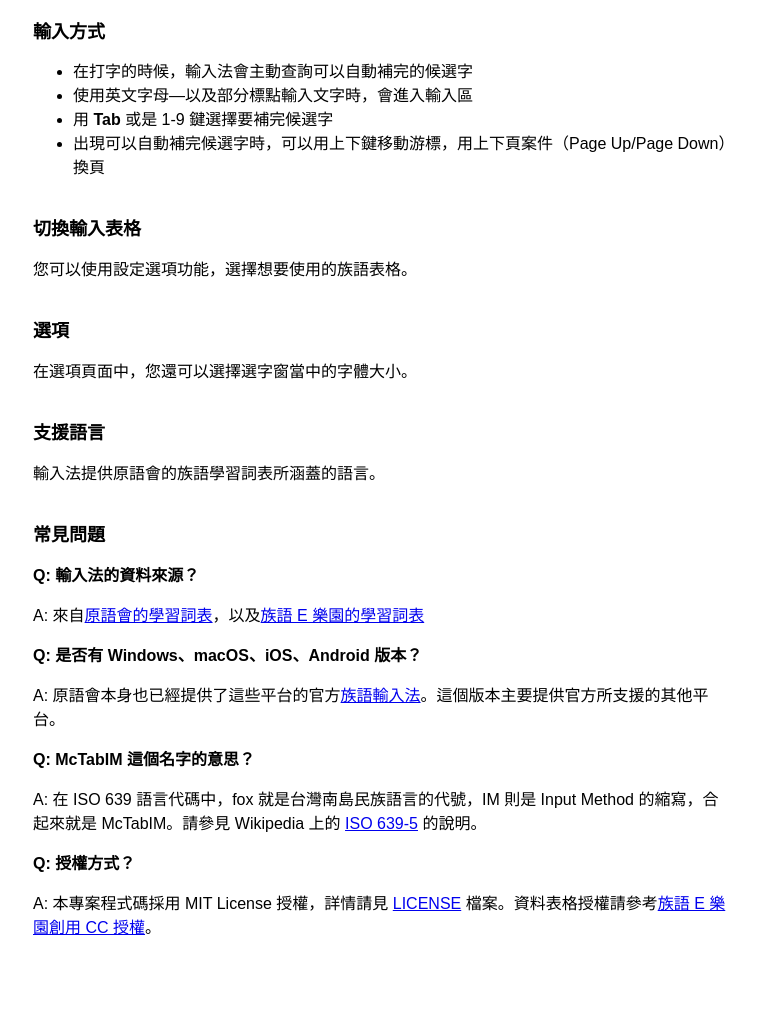
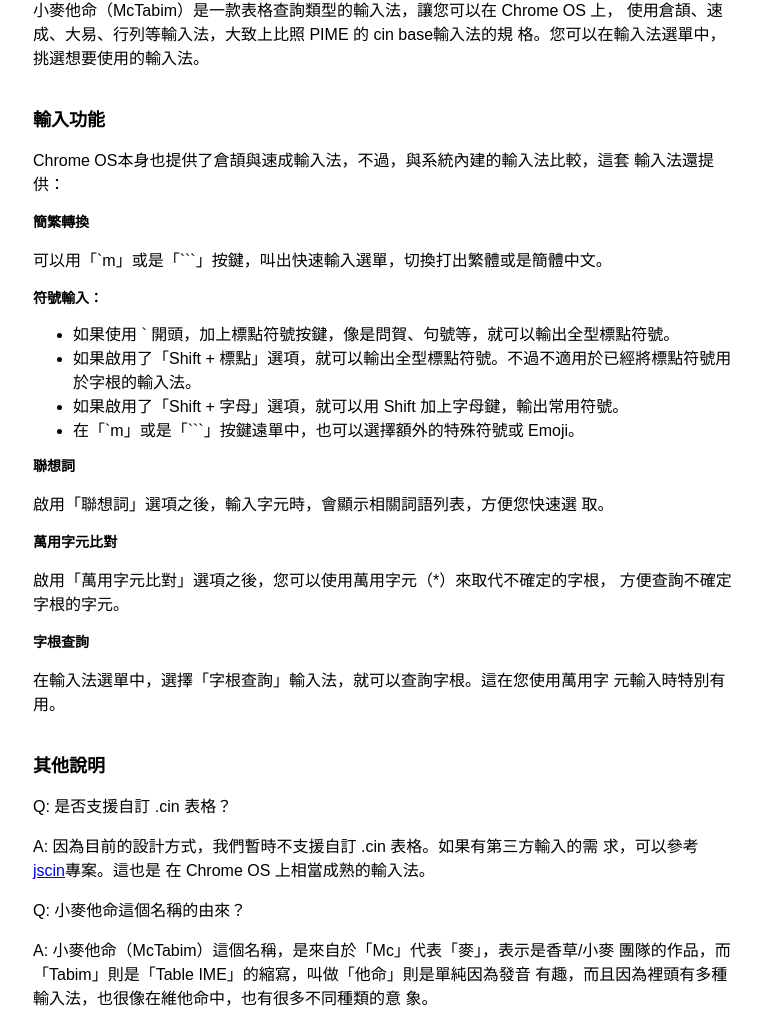
Before and after one commit to openvanilla/McTabimWeb, a website built with webpack: page output/pime/help.html in a window 1280 px wide. Shown: the part 62-1087 px from the top of the page, without its empty margins (257-1019 px from the left). Before the commit the page ends 1016 px from the top, so only its background shows below. Built offline with nearby package versions, Linux system fonts and the light colour scheme.

Commit message:
Fixes the settings for PIME.

````diff
--- a/output/pime/help.html
+++ b/output/pime/help.html
@@ -17,38 +17,42 @@
         <img src="images/icon48.png" alt="小麥他命輸入法" style="float: right" />
         小麥他命輸入法 PIME 版本輔助說明
     </h1>
-    <h2>輸入方式</h2>
+    <p>小麥他命（McTabim）是一款表格查詢類型的輸入法，讓您可以在 Chrome OS 上，
+        使用倉頡、速成、大易、行列等輸入法，大致上比照 PIME 的 cin base輸入法的規
+        格。您可以在輸入法選單中，挑選想要使用的輸入法。
+    </p>
+    <h2>輸入功能</h2>
+    <p>Chrome OS本身也提供了倉頡與速成輸入法，不過，與系統內建的輸入法比較，這套
+        輸入法還提供：</p>
+    <h3>簡繁轉換</h3>
+    <p>可以用「`m」或是「```」按鍵，叫出快速輸入選單，切換打出繁體或是簡體中文。</p>
+    <h3>符號輸入：</h3>
     <ul>
-        <li>在打字的時候，輸入法會主動查詢可以自動補完的候選字</li>
-        <li>使用英文字母—以及部分標點輸入文字時，會進入輸入區</li>
-        <li>用 <b>Tab</b> 或是 1-9 鍵選擇要補完候選字</li>
-        <li>出現可以自動補完候選字時，可以用上下鍵移動游標，用上下頁案件（Page Up/Page Down）換頁 </li>
+        <li>如果使用 ` 開頭，加上標點符號按鍵，像是問賀、句號等，就可以輸出全型標點符號。</li>
+        <li>如果啟用了「Shift + 標點」選項，就可以輸出全型標點符號。不過不適用於已經將標點符號用於字根的輸入法。</li>
+        <li>如果啟用了「Shift + 字母」選項，就可以用 Shift 加上字母鍵，輸出常用符號。</li>
+        <li>在「`m」或是「```」按鍵遠單中，也可以選擇額外的特殊符號或 Emoji。</li>
     </ul>
-    <h2>切換輸入表格</h2>
-    <p>您可以使用設定選項功能，選擇想要使用的族語表格。</p>
-    <h2>選項</h2>
-    <p>在選項頁面中，您還可以選擇選字窗當中的字體大小。</p>
+    <h3>聯想詞</h3>
+    <p>啟用「聯想詞」選項之後，輸入字元時，會顯示相關詞語列表，方便您快速選
+        取。</p>
+    <h3>萬用字元比對</h3>
+    <p>啟用「萬用字元比對」選項之後，您可以使用萬用字元（*）來取代不確定的字根，
+        方便查詢不確定字根的字元。</p>
+    <h3>字根查詢</h3>
+    <p>在輸入法選單中，選擇「字根查詢」輸入法，就可以查詢字根。這在您使用萬用字
+        元輸入時特別有用。</p>
 
-    <h2>支援語言</h2>
-    <p>輸入法提供原語會的族語學習詞表所涵蓋的語言。</p>
-
-    <h2>常見問題</h2>
-
-    <p><strong>Q: 輸入法的資料來源？</strong></p>
-    <p>A: 來自<a href="https://glossary.ilrdf.org.tw/resources">原語會的學習詞表</a>，以及<a
-            href="https://web.klokah.tw/vocabulary/">族語 E 樂園的學習詞表</a></p>
-
-    <p><strong>Q: 是否有 Windows、macOS、iOS、Android 版本？</strong></p>
-    <p>A: 原語會本身也已經提供了這些平台的官方<a
-            href="https://www.ilrdf.org.tw/basic/?mode=detail&node=1247">族語輸入法</a>。這個版本主要提供官方所支援的其他平台。</p>
-
-    <p><strong>Q: McTabIM 這個名字的意思？</strong></p>
-    <p>A: 在 ISO 639 語言代碼中，fox 就是台灣南島民族語言的代號，IM 則是 Input Method 的縮寫，合起來就是 McTabIM。請參見 Wikipedia 上的 <a
-            href="https://zh.wikipedia.org/wiki/ISO_639-5">ISO 639-5</a> 的說明。</p>
-
-    <p><strong>Q: 授權方式？</strong></p>
-    <p>A: 本專案程式碼採用 MIT License 授權，詳情請見 <a href="./LICENSE">LICENSE</a> 檔案。資料表格授權請參考<a
-            href="https://web.klokah.tw/creativeCommons/">族語 E 樂園創用 CC 授權</a>。</p>
+    <h2>其他說明</h2>
+    <p>Q: 是否支援自訂 .cin 表格？</p>
+    <p>A: 因為目前的設計方式，我們暫時不支援自訂 .cin 表格。如果有第三方輸入的需
+        求，可以參考 <a href="https://github.com/google/jscin">jscin</a>專案。這也是
+        在 Chrome OS 上相當成熟的輸入法。</p>
+    <p>Q: 小麥他命這個名稱的由來？</p>
+    <p>A: 小麥他命（McTabim）這個名稱，是來自於「Mc」代表「麥」，表示是香草/小麥
+        團隊的作品，而「Tabim」則是「Table IME」的縮寫，叫做「他命」則是單純因為發音
+        有趣，而且因為裡頭有多種輸入法，也很像在維他命中，也有很多不同種類的意
+        象。</p>
 
 </body>
 
````
Also changed, not shown: output/pime/js/options.js (+5 -12 lines), output/pime/options.html (+0 -6 lines), 1 other file.
